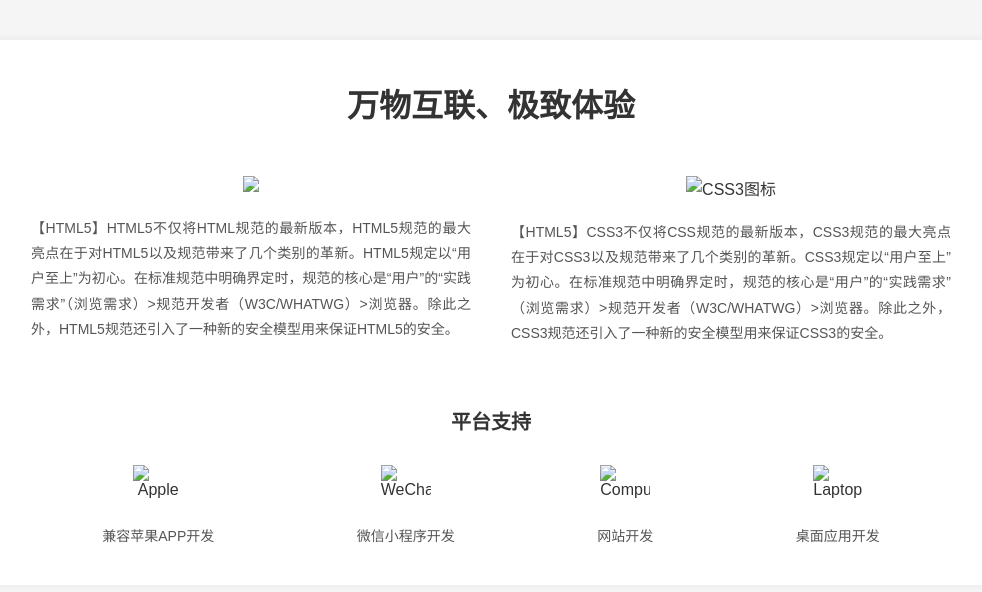
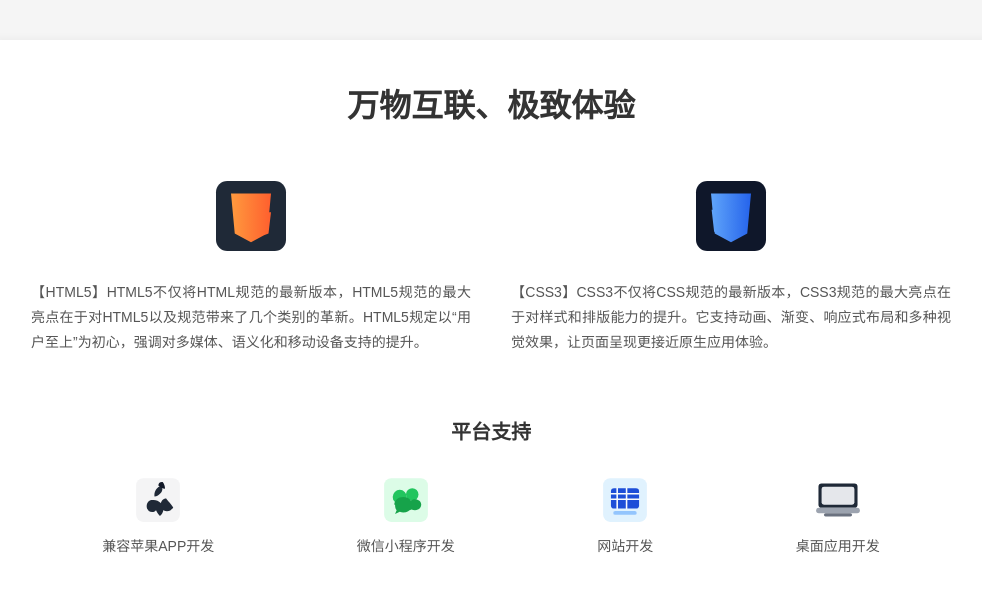
Before and after one commit to Hjh847/-my-repository, a plain HTML site: page index.html in a window 1280 px wide. Shown: the whole page, without its empty margins (149-1131 px from the left). Drawn offline with Linux system fonts and the light colour scheme.

Commit message:
Add SVG placeholder assets and point HTML references to them so the demo page renders without missing image files.

```diff
--- a/index.html
+++ b/index.html
@@ -111,19 +111,19 @@
             <!-- 左侧：HTML5 -->
             <div class="column">
                 <!-- 这里需要替换成你的 HTML5 图标图片，比如 html5.png -->
-                <img src="images/1.png" class="icon">
+                <img src="images/1.svg" class="icon">
                 <p>
-                    【HTML5】HTML5不仅将HTML规范的最新版本，HTML5规范的最大亮点在于对HTML5以及规范带来了几个类别的革新。HTML5规定以“用户至上”为初心。在标准规范中明确界定时，规范的核心是“用户”的“实践需求”（浏览需求）>规范开发者（W3C/WHATWG）>浏览器。除此之外，HTML5规范还引入了一种新的安全模型用来保证HTML5的安全。
-                </p >
+                    【HTML5】HTML5不仅将HTML规范的最新版本，HTML5规范的最大亮点在于对HTML5以及规范带来了几个类别的革新。HTML5规定以“用户至上”为初心，强调对多媒体、语义化和移动设备支持的提升。
+                </p>
             </div>
 
             <!-- 右侧：CSS3 -->
             <div class="column">
                 <!-- 这里需要替换成你的 CSS3 图标图片，比如 css3.png -->
-                <img src="images/2.png" alt="CSS3图标" class="icon">
+                <img src="images/2.svg" alt="CSS3图标" class="icon">
                 <p>
-                    【HTML5】CSS3不仅将CSS规范的最新版本，CSS3规范的最大亮点在于对CSS3以及规范带来了几个类别的革新。CSS3规定以“用户至上”为初心。在标准规范中明确界定时，规范的核心是“用户”的“实践需求”（浏览需求）>规范开发者（W3C/WHATWG）>浏览器。除此之外，CSS3规范还引入了一种新的安全模型用来保证CSS3的安全。
-                </p >
+                    【CSS3】CSS3不仅将CSS规范的最新版本，CSS3规范的最大亮点在于对样式和排版能力的提升。它支持动画、渐变、响应式布局和多种视觉效果，让页面呈现更接近原生应用体验。
+                </p>
             </div>
         </div>
 
@@ -133,22 +133,22 @@
             <div class="platform-list">
                 <div class="platform-item">
                     <!-- 替换为苹果图标 -->
-                    <img src="images/3.png" alt="Apple">
+                    <img src="images/3.svg" alt="Apple">
                     <span>兼容苹果APP开发</span>
                 </div>
                 <div class="platform-item">
                     <!-- 替换为微信图标 -->
-                    <img src="images/4.png" alt="WeChat">
+                    <img src="images/4.svg" alt="WeChat">
                     <span>微信小程序开发</span>
                 </div>
                 <div class="platform-item">
                     <!-- 替换为电脑图标 -->
-                    <img src="images/5.png" alt="Computer">
+                    <img src="images/5.svg" alt="Computer">
                     <span>网站开发</span>
                 </div>
                 <div class="platform-item">
                     <!-- 替换为笔记本图标 -->
-                    <img src="images/6.png" alt="Laptop">
+                    <img src="images/6.svg" alt="Laptop">
                     <span>桌面应用开发</span>
                 </div>
             </div>
```
Also changed, not shown: images/1.svg (added), images/2.svg (added), images/3.svg (added), images/4.svg (added), images/5.svg (added), images/6.svg (added).
